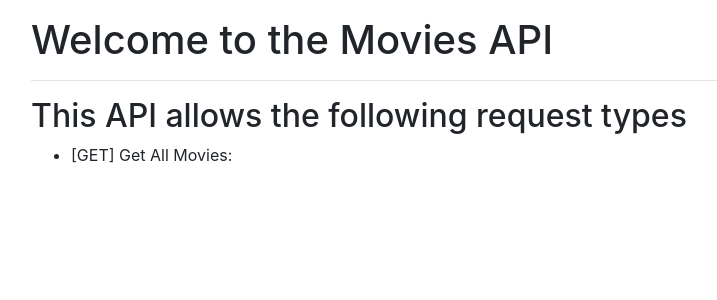
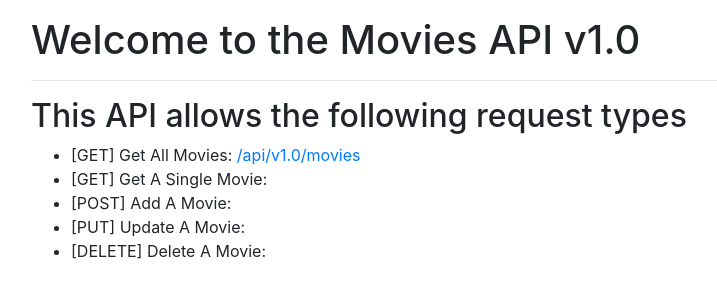
Before and after one commit to newline-sandbox/Movies-API-Flask, a Flask app: page / in a window 1280 px wide. Shown: the part 56-356 px from the top of the page, without its empty margins (69-786 px from the left). Run offline with Flask 2, Linux system fonts and the light colour scheme; some libraries are stand-ins or nearby versions.

Commit message:
add GET movies

```diff
--- a/app.py
+++ b/app.py
@@ -1,4 +1,4 @@
-from flask import Flask, url_for, render_template
+from flask import Flask, url_for, render_template, jsonify
 
 app = Flask(__name__)
 
@@ -54,7 +54,9 @@ movies = [
 def home():
   return render_template("home.html")
 
-# @app.route
+@app.route("/api/v1.0/movies", methods=["GET"])
+def get_movies():
+  return jsonify({'movies': movies})
 
 if __name__ == '__main__':
   app.run(debug=True)
--- a/templates/home.html
+++ b/templates/home.html
@@ -3,11 +3,15 @@
 <div class="container">
   <div class="row">
     <div class="col-sm">
-      <h1 class="mb-3"> Welcome to the Movies API </h1>
+      <h1 class="mb-3"> Welcome to the Movies API v1.0</h1>
       <hr />
       <h2> This API allows the following request types </h2>
       <ul>
-        <li>[GET] Get All Movies: </li>
+        <li>[GET] Get All Movies: <a href="{{ url_for('get_movies') }}">{{ url_for('get_movies') }}</a></li>
+        <li>[GET] Get A Single Movie: </li>
+        <li>[POST] Add A Movie: </li>
+        <li>[PUT] Update A Movie: </li>
+        <li>[DELETE] Delete A Movie: </li>
       </ul>
     </div>
   </div>
```
